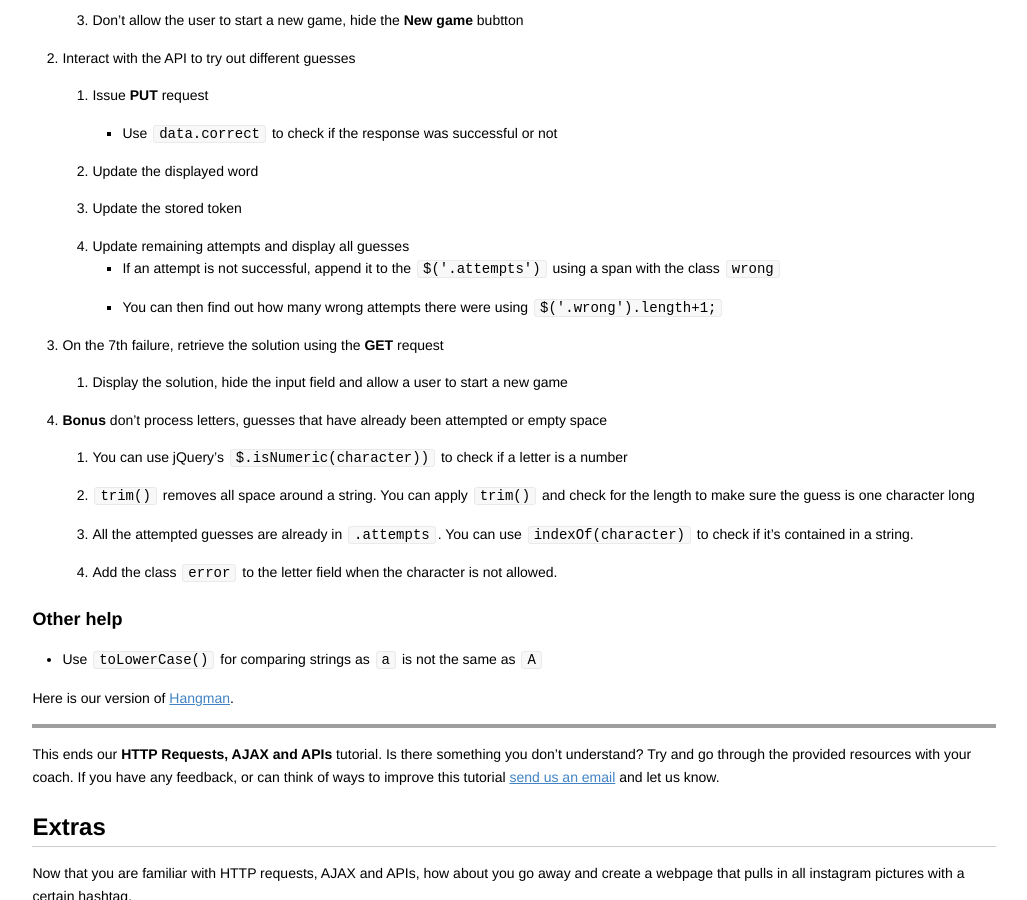
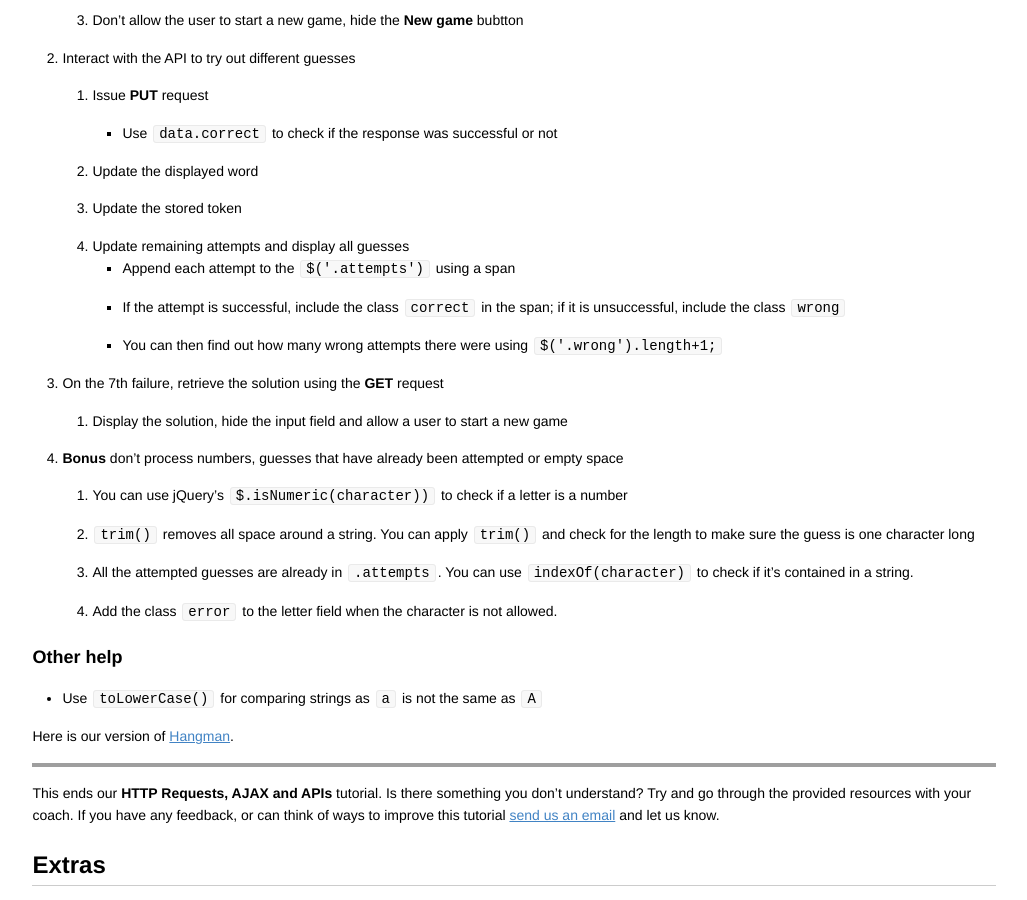
Before and after one commit to codebar/tutorials, a Jekyll site: the page built from js/lesson5/tutorial.md, in a window 1280 px wide and 900 px high, scrolled down 1551 px. Shown: the whole window, without its empty margins (126-1153 px from the left). Built offline with Jekyll 4.4.1, drawn with Linux system fonts in a browser that asks for light colours; Markdown is read by kramdown in place of the engine named in the settings; grey boxes are pictures that could not be loaded.

Commit message:
Clarifies instructions relating to displaying guesses: span is required on both correct and wrong guesses for comma separator to appear correctly in guess list.
Also, clarified requirement to reject numeric guesses.

```diff
--- a/js/lesson5/tutorial.md
+++ b/js/lesson5/tutorial.md
@@ -69,14 +69,15 @@ $.ajax({
     3. Update the stored token
 
     4. Update remaining attempts and display all guesses
-        - If an attempt is not successful, append it to the `$('.attempts')` using a span with the class `wrong`
+        - Append each attempt to the `$('.attempts')` using a span
+        - If the attempt is successful, include the class `correct` in the span; if it is unsuccessful, include the class `wrong`
         - You can then find out how many wrong attempts there were using `$('.wrong').length+1;`
 
 3. On the 7th failure, retrieve the solution using the **GET** request
 
     1. Display the solution, hide the input field and allow a user to start a new game
 
-4. **Bonus** don't process letters, guesses that have already been attempted or empty space
+4. **Bonus** don't process numbers, guesses that have already been attempted or empty space
 
     1. You can use jQuery's `$.isNumeric(character))` to check if a letter is a number
 
```
